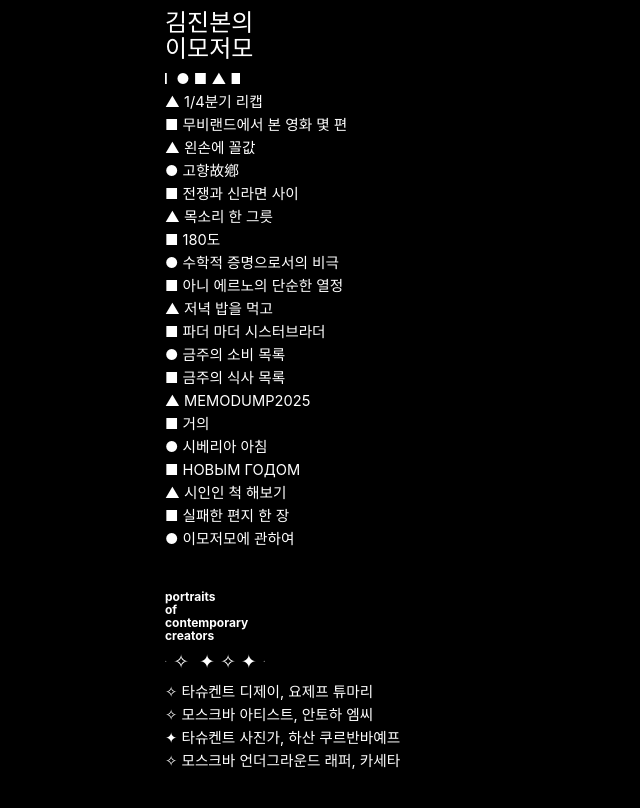
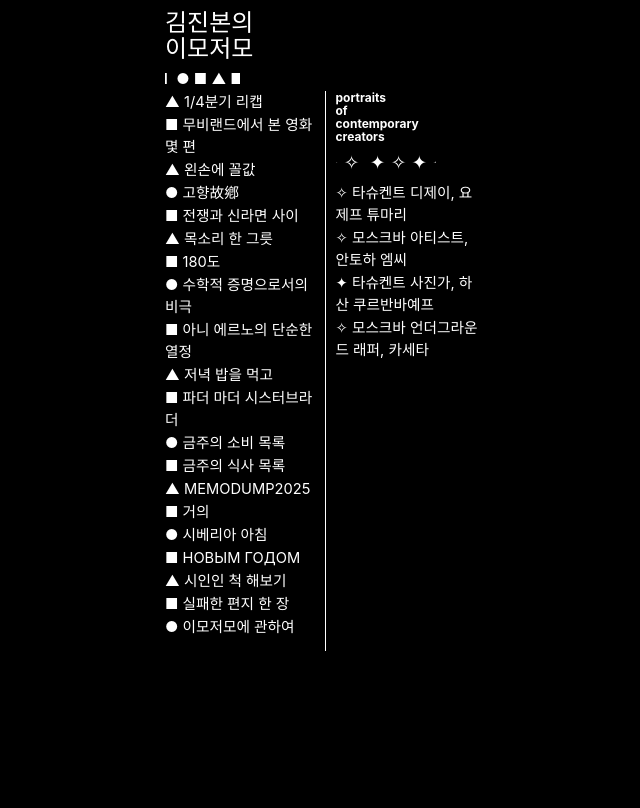
Before and after one commit to keemjeenwoon/keemjeenwoon.github.io, a Jekyll site: the page built from index.html, in a window 1280 px wide. Shown: the top 808 px of the page, without its empty margins (135-775 px from the left). Built offline with Jekyll 4.4.1, drawn with Linux system fonts in a browser that asks for light colours; some web fonts are replaced.

Commit message:
entering

```diff
--- a/index.html
+++ b/index.html
@@ -16,6 +16,22 @@ a, a:link, a:visited, a:hover, a:active {
 
 a:hover {
   opacity: 0.7;
+}
+
+.two-col {
+  display: flex;
+  gap: 0;
+}
+
+.col-left {
+  flex: 1;
+  padding-right: 10px;
+  border-right: 1px solid #ffffff;
+}
+
+.col-right {
+  flex: 1;
+  padding-left: 10px;
 }
 </style>
 
@@ -43,7 +59,9 @@ a:hover {
 }
 </style>
 
-<ul style="list-style: none; padding-left: 0; margin-top: 1px;">
+<div class="two-col" style="margin-top: 1px;">
+  <div class="col-left">
+    <ul style="list-style: none; padding-left: 0; margin-top: 0;">
     {% for post in site.posts %}
       {% unless post.categories contains 'pocc' %}
       <li>
@@ -57,9 +75,10 @@ a:hover {
       {% endunless %}
     {% endfor %}
     </ul>
+  </div>
 
-<div style="text-align: left; margin-top: 40px;">
-  <h2 style="font-size: 9pt; font-weight: bold; margin-bottom: 5px; line-height: 1.1; color: #ffffff;">
+  <div class="col-right">
+    <h2 style="font-size: 9pt; font-weight: bold; margin: 0 0 5px 0; line-height: 1.1; color: #ffffff;">
       portraits<br>of<br>contemporary<br>creators
     </h2>
 
@@ -86,3 +105,4 @@ a:hover {
     {% endfor %}
     </ul>
   </div>
+</div>
```
Lines whose indentation alone changed are shown as unchanged.
